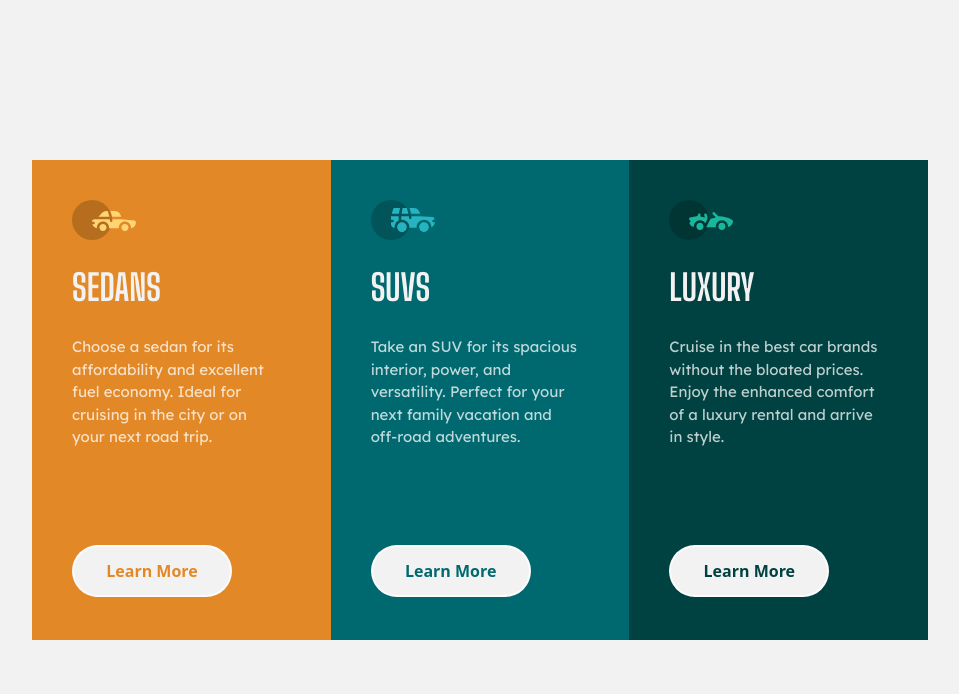
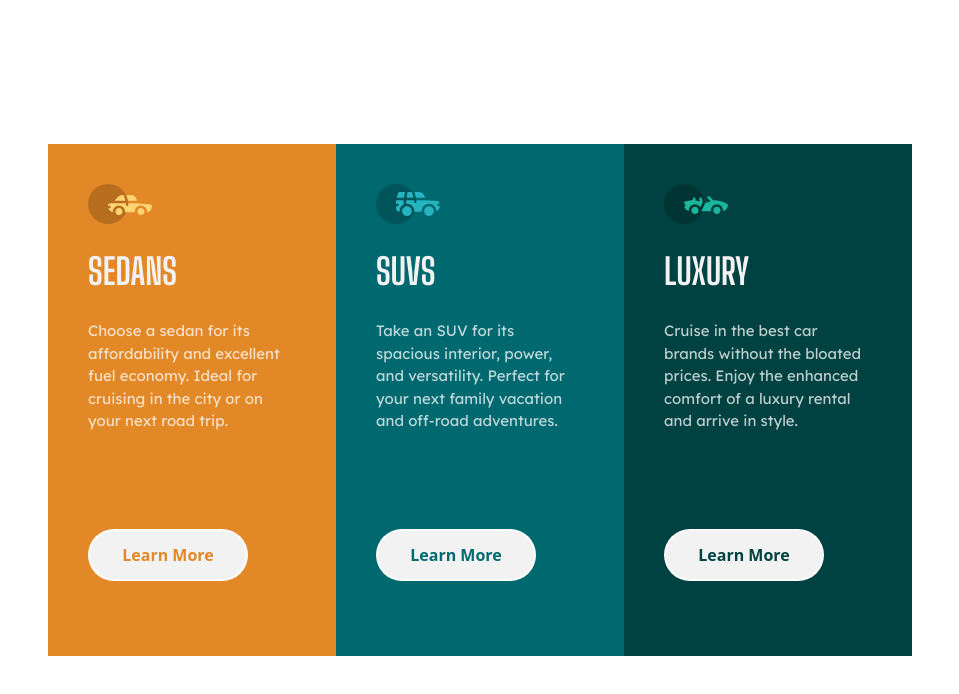
Before and after one commit to arigkubra/Column-preview-card-component, a website: page src/index.html in a window 1280 px wide. Shown: the whole page, without its empty margins (160-1119 px from the left). Drawn offline with Linux system fonts and the light colour scheme.

Commit message:
responsive design has been created

```diff
--- a/input.css
+++ b/input.css
@@ -5,6 +5,9 @@
     p{
         @apply text-[15px]
     }
+    h3{
+       @apply mt-7 font-big font-bold text-4xl text-c-gray
+    }
     .btn{
         @apply  flex justify-center items-center mt-24 font-bold p-3 w-40 border-2 border-c-light-gray bg-c-gray hover:bg-transparent rounded-full hover:text-c-light-gray
     }
--- a/src/index.html
+++ b/src/index.html
@@ -15,13 +15,14 @@
 
 </head>
 <body>
-  <div class="grid  place-items-center  h-screen my-auto bg-c-gray">
-    <div class="grid grid-cols-3 w-[56rem] h-[30rem]">
-      <div class=" bg-c-orange p-10 ">
+  <div class="flex flex-row justify-center items-center laptop:h-screen  bg-c-light-gray">
+    <div class="flex flex-wrap laptop:flex-nowrap">
+
+      <div class=" bg-c-orange p-10  laptop:h-[32rem] laptop:w-[18rem] ">
 
         <svg width="64" height="40" xmlns="http://www.w3.org/2000/svg"><g fill="none" fill-rule="evenodd"><circle fill="#000" opacity=".201" cx="20" cy="20" r="20"/><path d="M52.936 24.11c1.942 0 3.517 1.542 3.517 3.445 0 1.903-1.575 3.445-3.517 3.445s-3.516-1.542-3.516-3.445c0-1.903 1.574-3.445 3.516-3.445zm-21.957 0c1.942 0 3.517 1.542 3.517 3.445 0 1.903-1.575 3.445-3.517 3.445s-3.516-1.542-3.516-3.445c0-1.903 1.574-3.445 3.516-3.445zm6.948-4.848v1.429c0 .716.61 1.293 1.348 1.259a1.295 1.295 0 001.225-1.295v-1.393h8.256l13.483 1.313c.956.093 1.676.881 1.676 1.814 0 2.89-2.126 5.303-4.926 5.819.397-3.557-2.458-6.62-6.053-6.62-3.646 0-6.504 3.14-6.039 6.723h-9.879c.466-3.588-2.397-6.722-6.039-6.722-3.595 0-6.45 3.062-6.052 6.62-2.14-.398-3.916-1.912-4.61-3.931h1.142c.731 0 1.32-.598 1.285-1.322-.033-.678-.629-1.2-1.322-1.2H20v-.251c0-1.274 1.066-2.243 2.306-2.243h15.62zM42.59 11c2.645 0 4.99 1.556 5.972 3.963l.726 1.779H40.17L38.413 11h4.178zm-6.865 0l1.758 5.741H26.505l3.357-3.654A6.502 6.502 0 0134.644 11h1.082z" fill="#FFD473" fill-rule="nonzero"/></g></svg>
 
-        <h3 class="mt-7 font-big font-bold text-4xl text-c-gray">SEDANS</h3>
+        <h3>SEDANS</h3>
 
         <p class="mt-7 pr-2 font-lexend text-c-light-gray">Choose a sedan for its affordability and excellent fuel economy. Ideal for cruising in the city
             or on your next road trip.
@@ -32,11 +33,11 @@
 
       </div>
 
-      <div class=" bg-c-green  p-10  ">
+      <div class=" bg-c-green  p-10   laptop:h-[32rem] laptop:w-[18rem]">
 
         <svg width="64" height="40" xmlns="http://www.w3.org/2000/svg"><g fill="none" fill-rule="evenodd"><circle fill="#000" opacity=".201" cx="20" cy="20" r="20"/><path d="M31.002 22.358c2.917 0 5.18 2.593 4.762 5.506a4.828 4.828 0 01-2.962 3.778 4.797 4.797 0 01-5.3-1.165c-1.188-1.26-1.235-2.613-1.263-2.613-.42-2.924 1.857-5.506 4.763-5.506zm22 0c3.457 0 5.798 3.567 4.41 6.744A4.816 4.816 0 0152.3 31.94a4.826 4.826 0 01-4.06-4.077c-.42-2.915 1.846-5.506 4.762-5.506zm-15.04-6.083v1.462a1.29 1.29 0 001.352 1.29c.693-.033 1.227-.631 1.227-1.326v-1.426h8.3l13.056.716a1.29 1.29 0 011.164.917c.27.895.446 1.477.563 1.87h-1.047c-.694 0-1.291.534-1.324 1.228a1.29 1.29 0 001.288 1.352h1.445c-.164 2.225-1.57 4.193-3.6 5.05.13-4.212-3.255-7.63-7.384-7.63-4.317 0-7.762 3.718-7.358 8.086h-7.285c.43-4.655-3.503-8.531-8.131-8.046v-3.543h7.734zm-10.312 0v4.308a7.4 7.4 0 00-4.006 7.274 3.874 3.874 0 01-3.642-3.864v-1.635h1.46a1.29 1.29 0 000-2.58h-1.461v-3.213l.003-.29h7.646zm14.986-8.196c2.65 0 5 1.592 5.984 4.055l.63 1.579a5.525 5.525 0 01-.065-.004l-.026-.002-.034-.002-.022-.002a4.178 4.178 0 00-.224-.006l-.098-.001h-.039l-.136-.001h-.052l-.326-.001H40.211L38.528 8.08zm-13.632 0l-1.122 5.616h-7.144l1.47-4.71a1.29 1.29 0 011.231-.906h5.565zm6.832 0l1.683 5.615h-7.007l1.121-5.615h4.203z" fill="#26B5C0" fill-rule="nonzero"/></g></svg>
 
-        <h3 class="mt-7 font-big font-bold text-4xl text-c-gray">SUVS</h3>
+        <h3>SUVS</h3>
 
         <p class="mt-7 pr-2 font-lexend text-c-light-gray">Take an SUV for its spacious interior, power, and versatility. Perfect for your next family vacation
           and off-road adventures.
@@ -46,11 +47,11 @@
         </div>
       </div>
 
-      <div class=" bg-c-dark-green p-10 ">
+      <div class=" bg-c-dark-green p-10  laptop:h-[32rem] laptop:w-[18rem]">
 
         <svg width="64" height="40" xmlns="http://www.w3.org/2000/svg"><g fill="none" fill-rule="evenodd"><circle fill="#000" opacity=".201" cx="20" cy="20" r="20"/><path d="M30.98 22.835c1.941 0 3.516 1.604 3.516 3.583 0 1.978-1.575 3.582-3.517 3.582s-3.516-1.604-3.516-3.582c0-1.979 1.574-3.583 3.516-3.583zm21.956 0c1.942 0 3.517 1.604 3.517 3.583 0 1.978-1.575 3.582-3.517 3.582s-3.516-1.604-3.516-3.582c0-1.979 1.574-3.583 3.516-3.583zm-9.143-10.45a1.27 1.27 0 011.819 0l3.715 3.784c4.444-.115 9.7 1.142 13.964 3.753.387.237.624.664.624 1.124 0 3.006-2.126 5.514-4.926 6.05.397-3.698-2.458-6.882-6.053-6.882-3.646 0-6.504 3.264-6.039 6.99h-9.669c.76-1.544.993-2.026 1.337-2.711l.082-.162c.421-.835 1.056-2.07 2.883-5.65 1.68-.023 3.47-.408 5.247-1.403l-2.984-3.04a1.328 1.328 0 010-1.854zm-7.68 1.064c.683-.2 1.395.202 1.592.898l.749 2.652a3.46 3.46 0 01-.247 2.51l-1.733 3.395-.216.424c-1.07-1.89-3.06-3.114-5.279-3.114-3.595 0-6.45 3.184-6.052 6.885-1.832-.347-3.414-1.537-4.278-3.276a1.331 1.331 0 01.117-1.376l.955-1.303-1.325-1.295c-.751-.735-.376-2.024.64-2.231l6.614-1.346.13-.026c.092-.019.145-.03.157-.031.314-.146 1.07-.591 1.07-1.506 0-.734.592-1.327 1.316-1.31.712.016 1.268.662 1.256 1.388a4.11 4.11 0 01-.348 1.611 22.69 22.69 0 014.7 1.146l-.7-2.473a1.314 1.314 0 01.882-1.622z" fill="#19B89D" fill-rule="nonzero"/></g></svg>
 
-        <h3 class="mt-7 font-big font-bold text-4xl text-c-gray">LUXURY</h3>
+        <h3>LUXURY</h3>
 
         <p class="mt-7 pr-2 font-lexend text-c-light-gray">
            Cruise in the best car brands without the bloated prices. Enjoy the enhanced comfort of a luxury
@@ -59,7 +60,8 @@
         <div class="btn text-c-dark-green">
           <button>Learn More</button>
         </div>
-      </div>
+      </div></div>
+
     </div>
 
 
--- a/tailwind.config.js
+++ b/tailwind.config.js
@@ -2,6 +2,11 @@
 module.exports = {
   content: ["./src/**/*.{html,js}"],
   theme: {
+    screens: {
+
+      'laptop': '1024px',
+
+    },
     fontFamily: {
       'big': ['Big Shoulders Display', 'cursive'],
       'lexend': ['Lexend Deca', 'sans-serif'],
```
Also changed, not shown: style-guide.md (deleted, +0 -35 lines), src/style.css.
